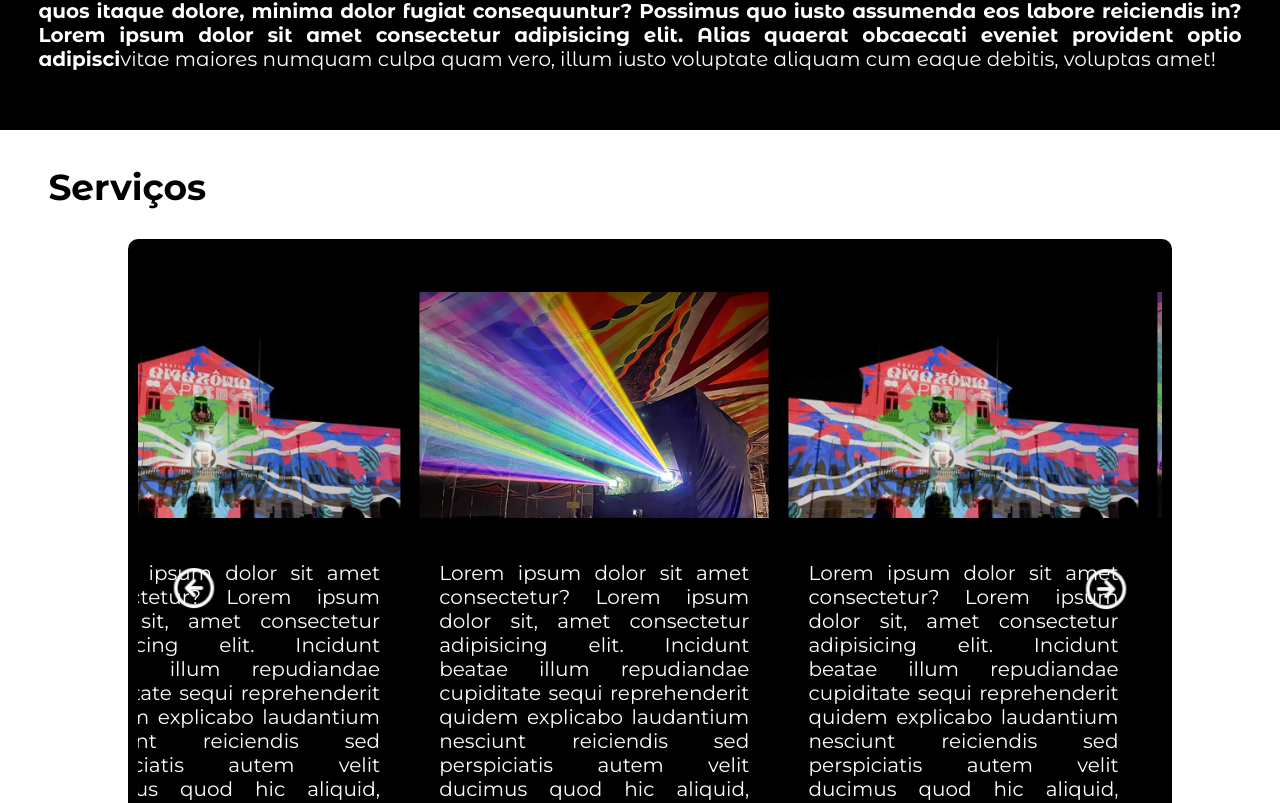
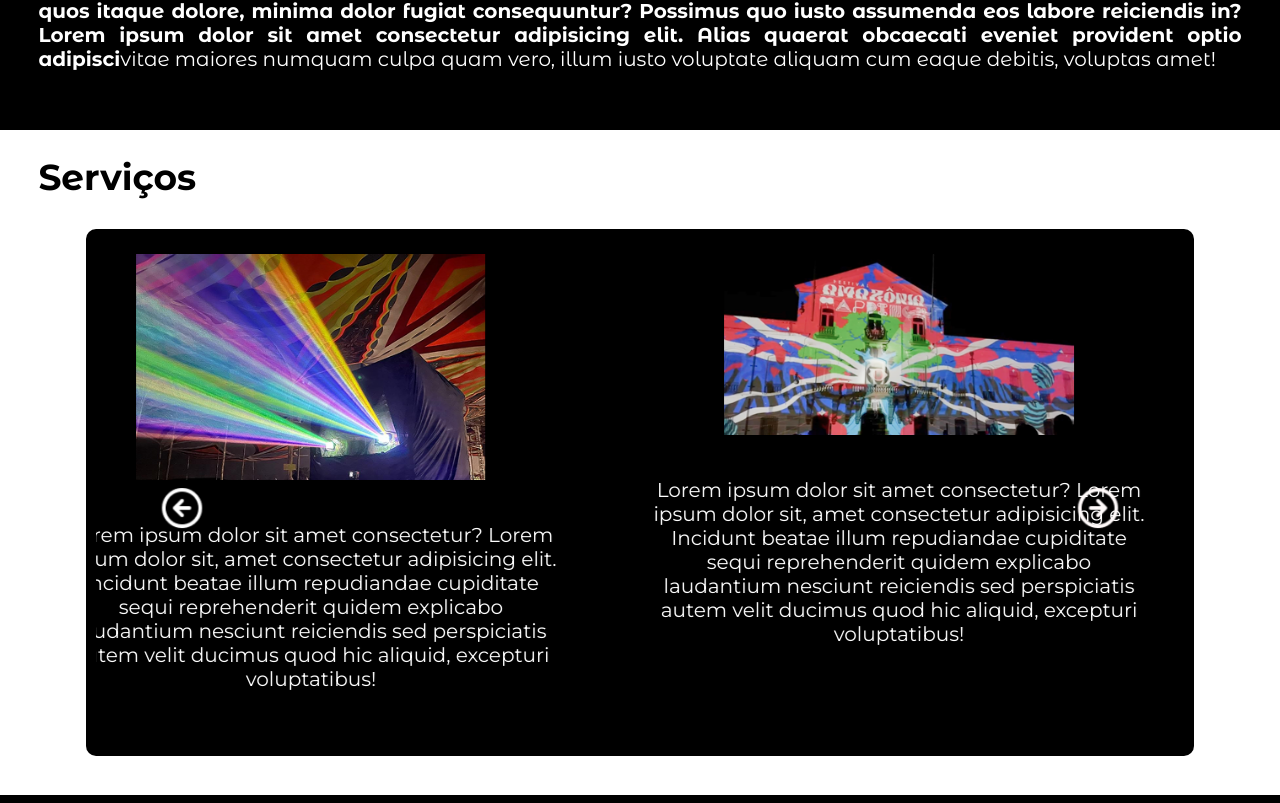
Before and after one commit to Org-InfinitySolutions/Frontend, a React (Vite) app: page / in a window 1280 px wide. Shown: the part 953-1756 px from the top of the page. Built offline with nearby package versions, Linux system fonts and the light colour scheme; no server answers.

Commit message:
Ajustes no carrossel e tela de perfil

```diff
--- a/src/Pages/EditarPerfil.css
+++ b/src/Pages/EditarPerfil.css
@@ -376,6 +376,7 @@
 
 @media (max-width: 768px) {
     .editar-conta {
+        padding: 5vh;
 
         .container-formulario {
             width: 80vh;
@@ -467,7 +468,7 @@
             }
 
             .input-alteracao-senha {
-                text-align: start;
+                text-align: center;
             }
 
             .container-input {
@@ -477,6 +478,7 @@
                 label {
                     justify-content: flex-start;
                     display: flex;
+                    width: 100%;
                 }
 
                 input {
--- a/src/Pages/Home.css
+++ b/src/Pages/Home.css
@@ -153,7 +153,6 @@
      flex-direction: column;
      height: 100%;
      width: 100%;
-     padding: 10px;
      position: relative;
      color: black;
      font-family: "Montserrat Alternates", sans-serif;
@@ -177,7 +176,7 @@
      background-color: #000;
      flex-direction: column;
      height: 80%;
-     width: 80%;
+     width: 85%;
      padding: 10px;
      border-radius: 10px;
      color: white;
@@ -186,7 +185,7 @@
      margin-bottom: var(--margin-textos);
 
      p {
-         text-align: justify;
+         text-align: center;
          font-size: var(--tamanho-fonte-texto);
      }
 
--- a/src/Pages/Home.jsx
+++ b/src/Pages/Home.jsx
@@ -116,54 +116,54 @@ function Home() {
                 <h2>Serviços</h2>
                 <section className="container-carrosel" >
                     <Carousel>
-                        <DivCarouselItem>
+                        <CarouselItem>
                             <section>
                                 <img src="./src/assets/Foto1.png" alt="Foto de um evento" style={fotoCarrossel()} />
                                 <p>Lorem ipsum dolor sit amet consectetur? Lorem ipsum dolor sit, amet consectetur adipisicing elit.
                                     Incidunt beatae illum repudiandae cupiditate sequi reprehenderit quidem explicabo laudantium nesciunt reiciendis
                                     sed perspiciatis autem velit ducimus quod hic aliquid, excepturi voluptatibus!</p>
                             </section>
-                        </DivCarouselItem>
-                        <DivCarouselItem>
+                        </CarouselItem>
+                        <CarouselItem>
                             <section>
                                 <img src="./src/assets/Foto2.png" alt="Foto de um projetor" style={fotoCarrossel()} />
                                 <p>Lorem ipsum dolor sit amet consectetur? Lorem ipsum dolor sit, amet consectetur adipisicing elit.
                                     Incidunt beatae illum repudiandae cupiditate sequi reprehenderit quidem explicabo laudantium nesciunt reiciendis
                                     sed perspiciatis autem velit ducimus quod hic aliquid, excepturi voluptatibus!</p>
                             </section>
-                        </DivCarouselItem>
-                        <DivCarouselItem>
+                        </CarouselItem>
+                        <CarouselItem>
                             <section>
                                 <img src="./src/assets/Foto1.png" alt="Foto de um evento" style={fotoCarrossel()} />
                                 <p>Lorem ipsum dolor sit amet consectetur? Lorem ipsum dolor sit, amet consectetur adipisicing elit.
                                     Incidunt beatae illum repudiandae cupiditate sequi reprehenderit quidem explicabo laudantium nesciunt reiciendis
                                     sed perspiciatis autem velit ducimus quod hic aliquid, excepturi voluptatibus!</p>
                             </section>
-                        </DivCarouselItem>
-                        <DivCarouselItem>
+                        </CarouselItem>
+                        <CarouselItem>
                             <section>
                                 <img src="./src/assets/Foto2.png" alt="Foto de um projetor" style={fotoCarrossel()} />
                                 <p>Lorem ipsum dolor sit amet consectetur? Lorem ipsum dolor sit, amet consectetur adipisicing elit.
                                     Incidunt beatae illum repudiandae cupiditate sequi reprehenderit quidem explicabo laudantium nesciunt reiciendis
                                     sed perspiciatis autem velit ducimus quod hic aliquid, excepturi voluptatibus!</p>
                             </section>
-                        </DivCarouselItem>
-                        <DivCarouselItem>
+                        </CarouselItem>
+                        <CarouselItem>
                             <section>
                                 <img src="./src/assets/Foto1.png" alt="Foto de um evento" style={fotoCarrossel()} />
                                 <p>Lorem ipsum dolor sit amet consectetur? Lorem ipsum dolor sit, amet consectetur adipisicing elit.
                                     Incidunt beatae illum repudiandae cupiditate sequi reprehenderit quidem explicabo laudantium nesciunt reiciendis
                                     sed perspiciatis autem velit ducimus quod hic aliquid, excepturi voluptatibus!</p>
                             </section>
-                        </DivCarouselItem>
-                        <DivCarouselItem>
+                        </CarouselItem>
+                        <CarouselItem>
                             <section>
                                 <img src="./src/assets/Foto2.png" alt="Foto de um projetor" style={fotoCarrossel()} />
                                 <p>Lorem ipsum dolor sit amet consectetur? Lorem ipsum dolor sit, amet consectetur adipisicing elit.
                                     Incidunt beatae illum repudiandae cupiditate sequi reprehenderit quidem explicabo laudantium nesciunt reiciendis
                                     sed perspiciatis autem velit ducimus quod hic aliquid, excepturi voluptatibus!</p>
                             </section>
-                        </DivCarouselItem>
+                        </CarouselItem>
                     </Carousel>
                 </section>
             </section>
--- a/src/Pages/Perfil.css
+++ b/src/Pages/Perfil.css
@@ -1,6 +1,5 @@
 .perfil {
     background-color: #171717;
-    /* min-height: 35rem; */
     padding: 10vh 0px;
     display: flex;
     align-items: center;
@@ -304,7 +303,6 @@
         .container-perfil {
             width: 20rem;
             height: 38rem;
-            position: absolute;
 
             .titulo-form {
                 width: 80%;
--- a/src/components/Carrossel/Carousel.jsx
+++ b/src/components/Carrossel/Carousel.jsx
@@ -1,21 +1,17 @@
-// Caso tenha erro de esse comando npm install styled-components
+import React, { useEffect, useState } from "react";
+import { CarouselContainer, Indicadores, Inner, Next, Prev } from "./style";
+import { useSwipeable } from "react-swipeable";
 
-import React, { useEffect, useState } from "react"
-import { CarouselContainer, Indicadores, Inner, Next, Prev } from "./style"
+export const Carousel = ({ children }) => {
+  const [activeIndex, setActiveIndex] = useState(0);
+  const [paused, setPaused] = useState(false);
 
-import { useSwipeable } from "react-swipeable"; // de npm install react-swipeable
-
-export const Carousel=({children})=> {
-
-const [activeIndex, setActiveIndex] = useState(0);
-const [paused, setPaused] =useState(false);
-
-// Responsividade padrão: https://getbootstrap.com/docs/5.0/layout/breakpoints/
   const getDevice = () => ({
     mobile: window.innerWidth <= 768,
     tablet: window.innerWidth > 768 && window.innerWidth <= 1024,
     desktop: window.innerWidth > 1024,
   });
+
   const [deviced, setDeviced] = useState(getDevice());
 
   useEffect(() => {
@@ -24,48 +20,38 @@ useEffect(() => {
     return () => window.removeEventListener('resize', onResize);
   }, []);
 
-const foto = () => {
+  const getVisibleItems = () => {
+    if (deviced.mobile) return 1;
+    if (deviced.tablet) return 2;
+    return 4; // desktop
+  };
+
+const getTransform = () => {
     if (deviced.mobile) {
-        return { width: "30px", height: "30px" };
+        return `translateX(-${activeIndex * 17}%)`;
     } else if (deviced.tablet) {
-        return { width: "35px", height: "35px" };
+        return `translateX(-${activeIndex * 50}%)`;
     } else if (deviced.desktop) {
-        return { width: "40px", height: "40px" };
+        return `translateX(-${activeIndex * 51}%)`;
     }
 }
 
-const getTransform = () => {
-    if (deviced.mobile) {
-        return `translateX(-${activeIndex * 14.8}%)`;
-    } else if (deviced.tablet) {
-        return `translateX(-${activeIndex * 15.5}%)`;
-    } else if (deviced.desktop) {
-        return `translateX(-${activeIndex * 11}%)`;
-    }
-}
-
-const updateIndex = (newIndex) =>{
-    if(newIndex <0){
-    newIndex = 0;
-    }
-    else if (newIndex>= React.Children.count(children)){
-        newIndex = React.Children.count(children) -1;
-    }
-    setActiveIndex(newIndex)
+  const updateIndex = (newIndex) => {
+    const visible = getVisibleItems();
+    const maxIndex = Math.max(0, React.Children.count(children) - visible);
+    if (newIndex < 0) newIndex = 0;
+    if (newIndex > maxIndex) newIndex = maxIndex;
+    setActiveIndex(newIndex);
   };
 
-useEffect(()=>{
-    const interval = setInterval(()=>{
-        if(!paused){
-            updateIndex(activeIndex +1);
+  useEffect(() => {
+    const interval = setInterval(() => {
+      if (!paused) {
+        updateIndex(activeIndex + 1);
       }
     }, 6000);
-    return()=>{
-        if(interval){
-            clearInterval(interval)
-        }
-    }
-})
+    return () => clearInterval(interval);
+  }, [activeIndex, paused, children]);
 
   const handlers = useSwipeable({
     onSwipedLeft: () => updateIndex(activeIndex + 1),
@@ -73,55 +59,35 @@ const handlers = useSwipeable({
     preventDefaultTouchmoveEvent: true,
     trackTouch: true,
     delta: 10,
-})
+  });
+
+  const foto = () => {
+    if (deviced.mobile) return { width: "30px", height: "30px" };
+    if (deviced.tablet) return { width: "35px", height: "35px" };
+    return { width: "40px", height: "40px" };
+  };
+
   return (
-  <>
     <CarouselContainer
       {...handlers}
-  onMouseEnter={()=> setPaused(true)}
-  onMouseLeave={()=> setPaused(false)}
+      onMouseEnter={() => setPaused(true)}
+      onMouseLeave={() => setPaused(false)}
     >
       <Indicadores>
-
         {activeIndex > 0 && (
-            <Prev onClick={() => {
-                updateIndex(activeIndex - 1);
-              }}
-            >
-            <img src="./src/assets/setaEsquerda.png" alt="seta esquerda"
-            style={foto()}
-            />
+          <Prev onClick={() => updateIndex(activeIndex - 1)}>
+            <img src="./src/assets/setaEsquerda.png" alt="seta esquerda" style={foto()} />
           </Prev>
         )}
-
-
-        <Inner style={{transform:getTransform()}}>
-        {React.Children.map(children,(child)=>{
-              const width = deviced.mobile
-                ? "100%"
-                : deviced.tablet
-                ? "50%"
-                : deviced.desktop
-                ? "33.33%"
-                : "100%";
-              return React.cloneElement(child, { width });
-            })}
+        <Inner style={{ transform: getTransform() }}>
+          {React.Children.map(children, (child) => child)}
         </Inner>
-
-        {activeIndex < React.Children.count(children) - 1 && (
-            <Next
-              onClick={() => {
-                updateIndex(activeIndex + 1);
-            }}
-        >
-             <img src="./src/assets/setaDireita.png" alt="seta direita"
-              style={foto()}
-            />
+        {activeIndex < React.Children.count(children) - getVisibleItems() && (
+          <Next onClick={() => updateIndex(activeIndex + 1)}>
+            <img src="./src/assets/setaDireita.png" alt="seta direita" style={foto()} />
           </Next>
         )}
       </Indicadores>
     </CarouselContainer>
-  </>
-
-    )
-  }
+  );
+};
--- a/src/components/Carrossel/style.js
+++ b/src/components/Carrossel/style.js
@@ -1,69 +1,52 @@
-// Caso tenha erro de esse comando npm install styled-components
 import styled from "styled-components";
 
-// ocultando o que está fora da viewport
 export const CarouselContainer = styled.div`
+  width: 100%;
   overflow: hidden;
   position: relative;
+  box-sizing: border-box;
+  padding: 0 30px;
 `;
 
-//nowrap para não quebrar linha dos items,
-// o transision faz a animação para o item ativo de 0.3s
 export const Inner = styled.div`
-    white-space:nowrap;
-    transition:transform 0.3s;
-    margin-left: 40px;
-    margin-right: 40px;
+  display: flex;
+  gap: 30px;
+  transition: transform 0.3s;
+  will-change: transform;
 
   @media (max-width: 768px) {
-    margin-left: 30px;
-    margin-right: 30px;
-    }
-
-  @media (min-width: 768px) and (max-width: 1024px) {
-    margin-left: 20px;
-    margin-right: 20px%;
+    gap: 30px;
   }
 `;
 
 export const DivCarouselItem = styled.button`
-display:inline-flex;
+  flex: 0 0 calc(25% - 22.5px);
+  display: flex;
   align-items: center;
-justify-content:center;
+  justify-content: center;
   height: 98%;
-width: 18%;
   border: none;
   background-color: #000000;
   color: #ffffff;
-margin: 30px;
 
   p {
     white-space: normal;
   }
 
-  @media (max-width: 768px) {
-    width: 10%;
-    margin: 50px;
-    height: 95%;
+  @media (max-width: 1024px) {
+    flex: 0 0 calc(50% - 15px);
   }
 
-  @media (min-width: 768px) and (max-width: 1024px) {
-    width: 15%;
-    margin: 2.25%;
-    height: 95%;
-    }
-
-  @media (min-width: 1024px) {
-    width: 15%;
-    margin: 1%;
-    height: 95%;
+  @media (max-width: 768px) {
+    flex: 0 0 calc(15% - 7.5px);
   }
 `;
 
-
 export const Indicadores = styled.div`
-display: inline-flex;
+  display: flex;
   padding: 14px 0px;
+  position: relative;
+  align-items: center;
 `;
 
 export const Prev = styled.button`
@@ -78,12 +61,10 @@ export const Prev = styled.button`
   &:hover {
     transform: scale(1.2);
     transition: all 0.3s ease;
-  };
-
+  }
 `;
 
 export const Next = styled.button`
-  display:flex;
   position: absolute;
   z-index: 4;
   right: 30px;
@@ -95,5 +76,5 @@ export const Next = styled.button`
   &:hover {
     transform: scale(1.2);
     transition: all 0.3s ease;
-  };
+  }
 `;
```
Also changed, not shown: src/components/BarraNavegacao.jsx (+6 -6 lines). Lines whose indentation alone changed are shown as unchanged.
